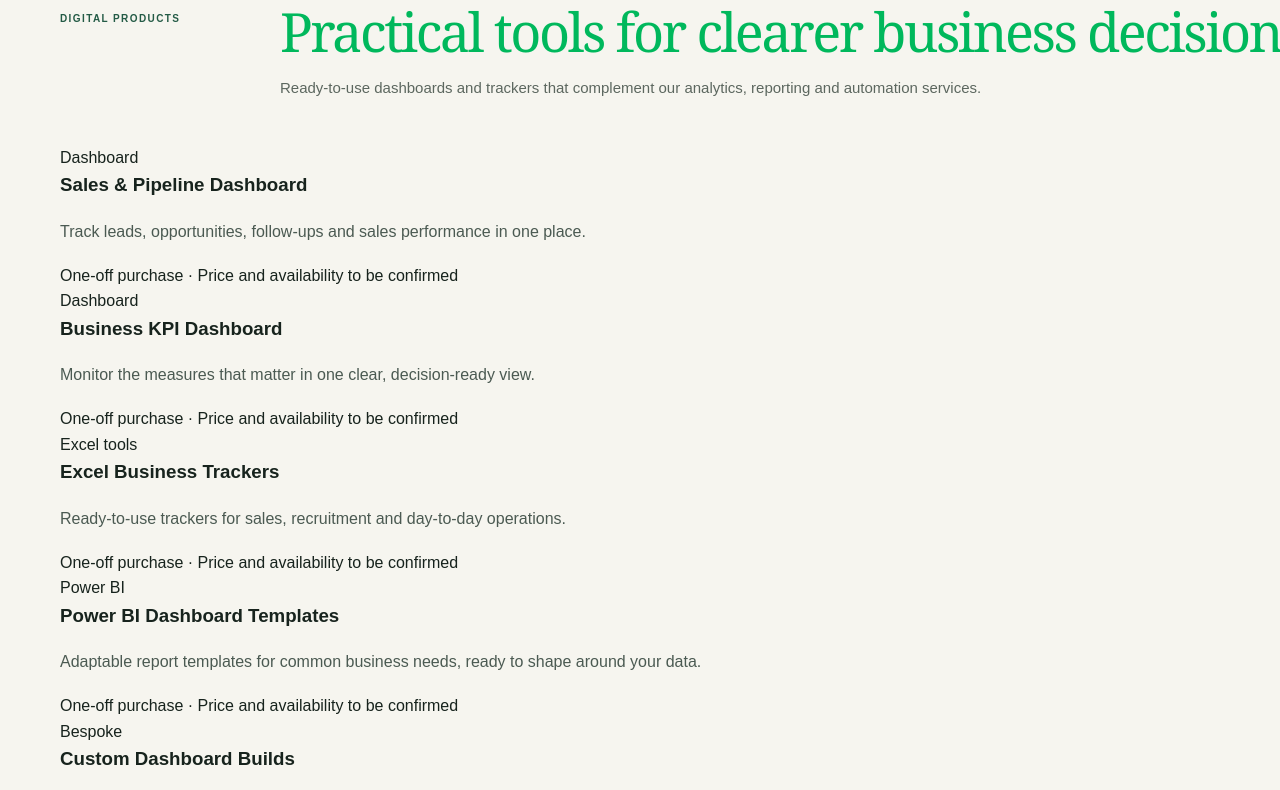
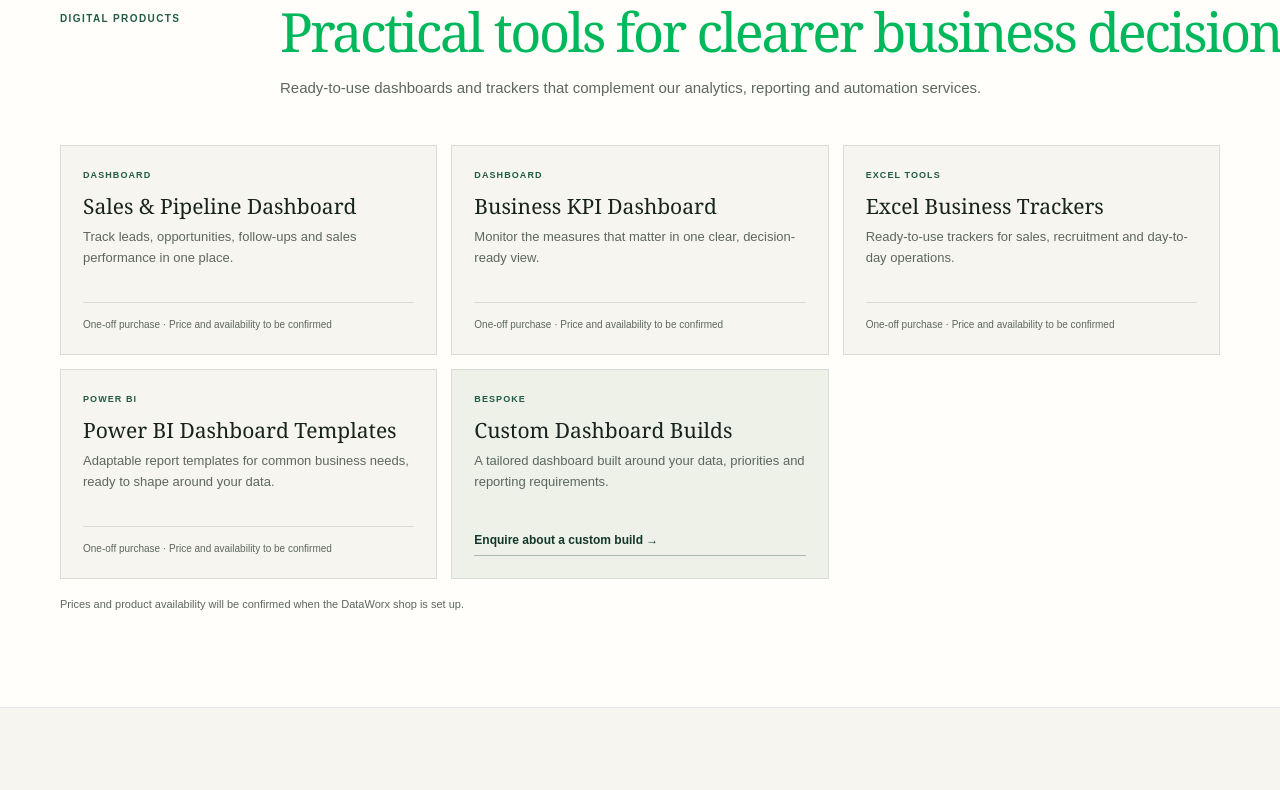
Before and after one commit to Tooth10/data-worx.uk, a plain HTML site: page index.html in a window 1280 px wide. Shown: the part 1770-2560 px from the top of the page. Drawn offline with Linux system fonts and the light colour scheme.

Commit message:
Style DataWorx digital products cards

```diff
--- a/css/homepage.css
+++ b/css/homepage.css
@@ -244,3 +244,17 @@
   .home-page .workflow-visual { min-height: 0; padding: 19px 14px; }
   .home-page .workflow-heading b { font-size: 19px; }
 }
+
+/* Digital products */
+.home-page .digital-products { background: var(--dw-white); }
+.home-page .product-grid { display: grid; grid-template-columns: repeat(3, minmax(0, 1fr)); gap: 14px; margin-top: 34px; }
+.home-page .product-card { display: flex; flex-direction: column; min-height: 210px; padding: 22px; border: 1px solid var(--dw-line); background: var(--dw-paper); }
+.home-page .product-card h3 { margin: 12px 0 8px; color: var(--dw-ink); font-family: Georgia, "Times New Roman", serif; font-size: 21px; font-weight: 400; line-height: 1.2; }
+.home-page .product-card p { margin: 0 0 18px; color: var(--dw-muted); font-size: 13px; line-height: 1.6; }
+.home-page .product-type { color: var(--dw-green-2); font-size: 9px; font-weight: 800; letter-spacing: .12em; text-transform: uppercase; }
+.home-page .product-status { margin-top: auto; padding-top: 14px; border-top: 1px solid var(--dw-line); color: var(--dw-muted); font-size: 10px; line-height: 1.5; }
+.home-page .product-card-custom { background: #edf1e8; }
+.home-page .product-card-custom .text-link { margin-top: auto; font-size: 12px; }
+.home-page .product-note { margin: 17px 0 0; color: var(--dw-muted); font-size: 11px; }
+@media (max-width: 760px) { .home-page .product-grid { grid-template-columns: repeat(2, minmax(0,1fr)); } }
+@media (max-width: 520px) { .home-page .product-grid { grid-template-columns: 1fr; } .home-page .product-card { min-height: 0; padding: 19px; } }
```
